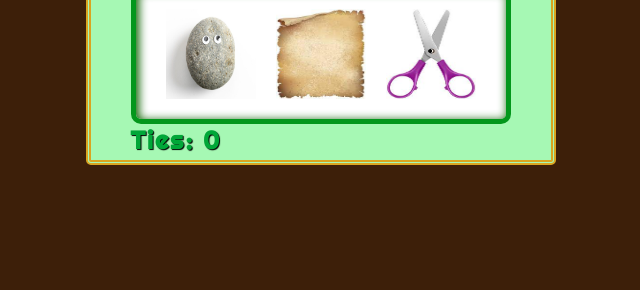
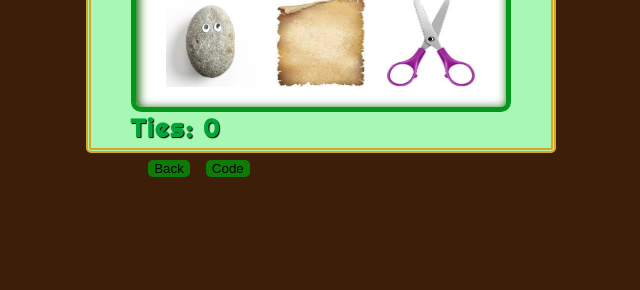
Before and after one commit to RaevenTech/rock-paper-scissors, a plain HTML site: page index.html in a window 1280 px wide. Shown: the part 526-816 px from the top of the page, without its empty margins (327-967 px from the left). Drawn offline with Linux system fonts and the light colour scheme.

Commit message:
btns added

```diff
--- a/index.html
+++ b/index.html
@@ -47,6 +47,10 @@
       </div>
       <h3 class="ties">Ties: 0</h3>
     </main>
+    <div class="back-code-btns">
+      <a href="https://javascript-simple.vercel.app/"><button class="back btn">Back</button></a>
+      <a href="https://github.com/RaevenTech/rock-paper-scissors"><button class="Code btn">Code</button></a>
+    </div>
   </body>
   <script src="script.js"></script>
 </html>
--- a/style.css
+++ b/style.css
@@ -135,3 +135,16 @@ img {
   margin-bottom: 5px;
   margin-top: 10px;
 }
+
+.back-code-btns {
+  width: 27%;
+  display: flex;
+  gap: 1em;
+  margin-top: .25em;
+}
+
+.btn {
+  background-color: #009207ce;
+  border-radius: 5px;
+  border: none;
+}
```
